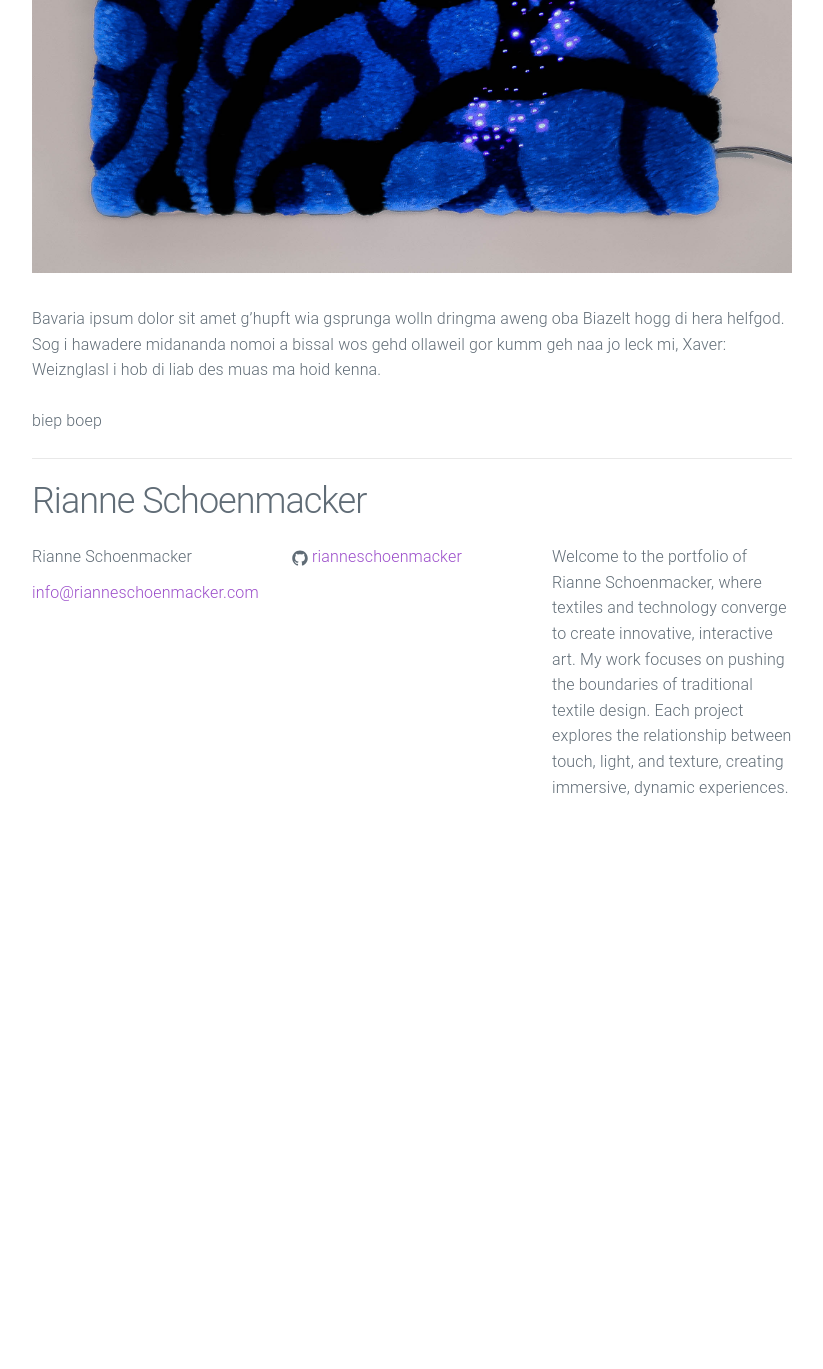
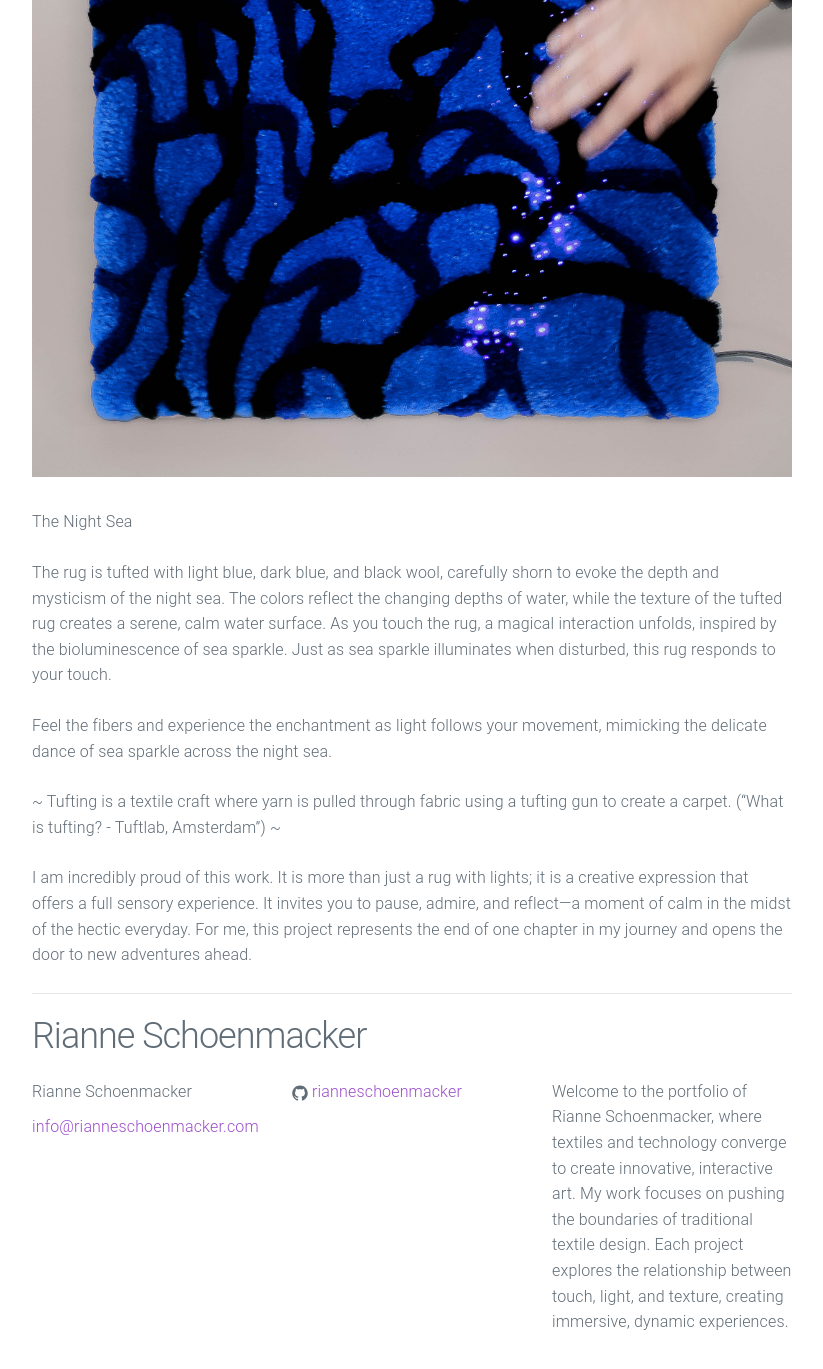
Before and after one commit to RianneSchoenmacker/Website, a Jekyll site: the page built from _posts/2015-10-06-welcome-to-jekyll.markdown, in a window 1280 px wide and 1400 px high, scrolled down 1012 px. Shown: the top 1369 px of the window, without its empty margins (228-1051 px from the left). Built offline with Jekyll 4.4.1, drawn with Linux system fonts in a browser that asks for light colours; before the commit the page ends 1877 px from its top, so only the background shows below that; some of the changed text lies outside the part shown.

Commit message:
post bedradendraden aanpassen

```diff
--- a/_posts/2015-10-06-welcome-to-jekyll.markdown
+++ b/_posts/2015-10-06-welcome-to-jekyll.markdown
@@ -2,11 +2,25 @@
 layout: post
 title:  "Bedraden Draden"
 date:   2015-10-06 15:39:40
-preview: "../images/test.jpg"
+preview: "../imagesbedradendraden/kleedvoorb.jpg"
 ---
 
-![Picture 1](../../../../images/test.jpg)
 
-Bavaria ipsum dolor sit amet g’hupft wia gsprunga wolln dringma aweng oba Biazelt hogg di hera helfgod. Sog i hawadere midananda nomoi a bissal wos gehd ollaweil gor kumm geh naa jo leck mi, Xaver: Weiznglasl i hob di liab des muas ma hoid kenna.
 
-biep boep
+Welcome to my personal final project, created for the minor in Immersive Environments as part of the CMD program at the HVA.
+
+This journey began with a series of experiments and research, where I explored connecting LED lights to homemade buttons and integrating various sensors. I tested conductivity through light and experimented with materials like fiber optics and conductive foam. By weaving conductive materials into my hand-crafted rug, the project earned its name: "Bedraden Draden" (Wired Threads).
+
+![Picture 1](../../../../imagesbedradendraden/kleedvoorb.jpg)
+
+The Night Sea
+
+The rug is tufted with light blue, dark blue, and black wool, carefully shorn to evoke the depth and mysticism of the night sea. The colors reflect the changing depths of water, while the texture of the tufted rug creates a serene, calm water surface. As you touch the rug, a magical interaction unfolds, inspired by the bioluminescence of sea sparkle. Just as sea sparkle illuminates when disturbed, this rug responds to your touch.
+
+Feel the fibers and experience the enchantment as light follows your movement, mimicking the delicate dance of sea sparkle across the night sea.
+
+~
+Tufting is a textile craft where yarn is pulled through fabric using a tufting gun to create a carpet. ("What is tufting? - Tuftlab, Amsterdam")
+~
+
+I am incredibly proud of this work. It is more than just a rug with lights; it is a creative expression that offers a full sensory experience. It invites you to pause, admire, and reflect—a moment of calm in the midst of the hectic everyday. For me, this project represents the end of one chapter in my journey and opens the door to new adventures ahead.
```
Also changed, not shown: imagesbedradendraden/kleedachterb.jpg (added), imagesbedradendraden/kleedachterb1.jpg (added), imagesbedradendraden/kleedblicht.jpg (added), imagesbedradendraden/kleedvoorb.jpg (renamed from images/test.jpg), imagesbedradendraden/kleedvoorb1.jpg (added).
